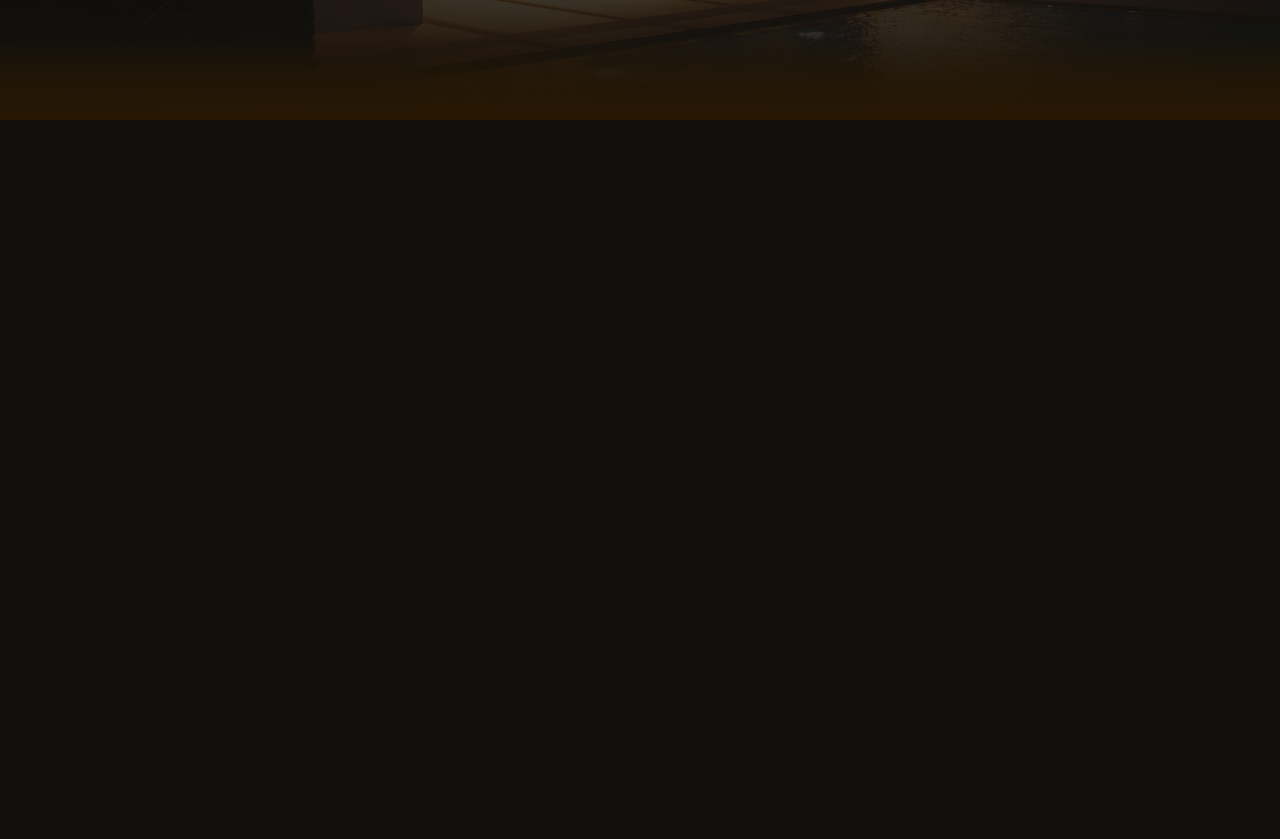
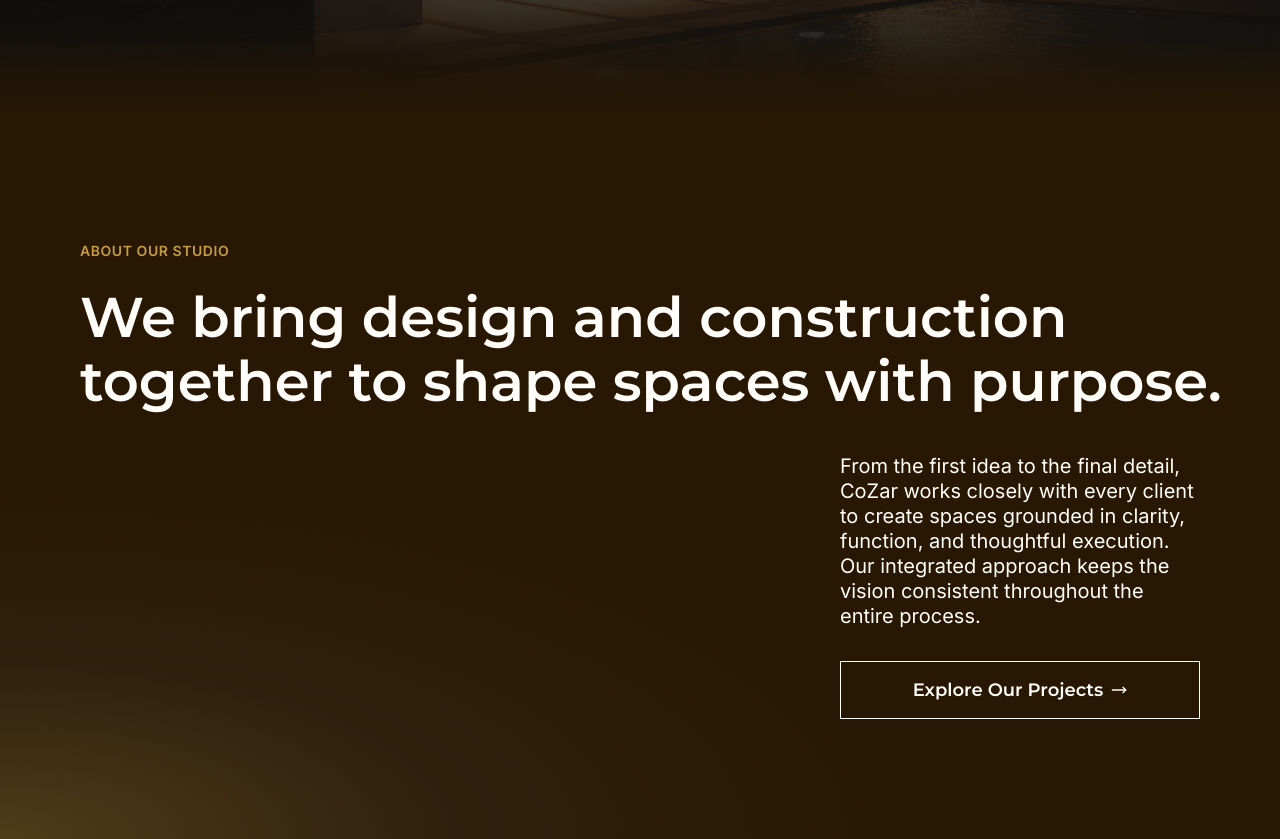
Before and after one commit to jahoneyman/cozar, a Next.js app: page / in a window 1280 px wide. Shown: the part 760-1599 px from the top of the page. Before the commit the page ends 880 px from the top, so only its background shows below. Built offline with nearby package versions, Linux system fonts and the light colour scheme.

Commit message:
feaet: Added About Section

```diff
--- a/src/app/page.tsx
+++ b/src/app/page.tsx
@@ -1,9 +1,11 @@
+import About from "@/components/sections/About";
 import Hero from "@/components/sections/Hero";
 
 const HomePage = () => {
   return (
     <>
       <Hero />
+      <About />
     </>
   );
 };
--- /dev/null
+++ b/src/components/sections/About.tsx
@@ -0,0 +1,51 @@
+import Button from "@/components/ui/Button";
+import { MoveRight } from "lucide-react";
+
+const About = () => {
+  return (
+    <section
+      id="studio"
+      className="px-6 py-16 lg:px-20 lg:py-30 bg-primary-1000 overflow-hidden"
+      style={{
+        backgroundImage: `
+            radial-gradient(
+                ellipse 900px 350px at bottom left,
+                color-mix(in srgb, var(--color-primary-200) 20%, transparent) 0%,
+                color-mix(in srgb, var(--color-neutral-gray) 10%, transparent) 50%,
+                transparent 100%
+
+            )
+        `,
+      }}
+    >
+      <div className="flex flex-col gap-4 lg:gap-0">
+        <p className="text-primary-400 font-sans font-semibold text-[12px] lg:text-[14px] pb-2 lg:pb-6 tracking-[0.72px] lg:tracking-[0.56px]">
+          ABOUT OUR STUDIO
+        </p>
+        <div className="flex flex-col gap-4 lg:gap-10">
+          <h2 className="font-display text-display-lg text-[28px] leading-[1.3] lg:text-[56px] lg:leading-[1.15] lg:w-298">
+            We bring design and construction together to shape spaces with
+            purpose.
+          </h2>
+          <div className="flex flex-col items-start lg:items-stretch gap-8 lg:pl-190">
+            <p className="text-label-lg text-[14px] font-normal leading-[1.6] text-neutral-light lg:text-neutral-white lg:leading-tight lg:text-[20px]">
+              From the first idea to the final detail, CoZar works closely with
+              every client to create spaces grounded in clarity, function, and
+              thoughtful execution. Our integrated approach keeps the vision
+              consistent throughout the entire process.
+            </p>
+            <Button
+              label="Explore Our Projects"
+              variant="outlined"
+              color="white"
+              icon={<MoveRight size={16} />}
+              className="justify-center"
+            />
+          </div>
+        </div>
+      </div>
+    </section>
+  );
+};
+
+export default About;
```
